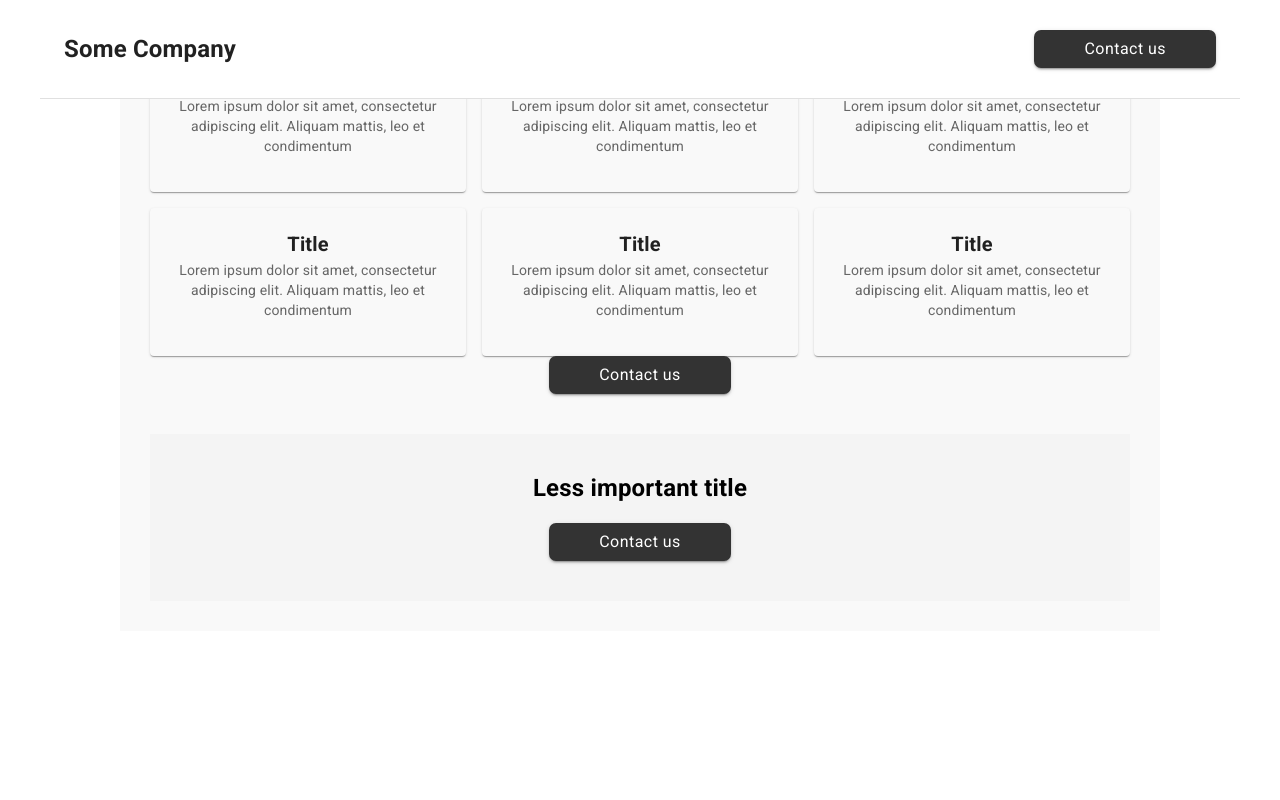
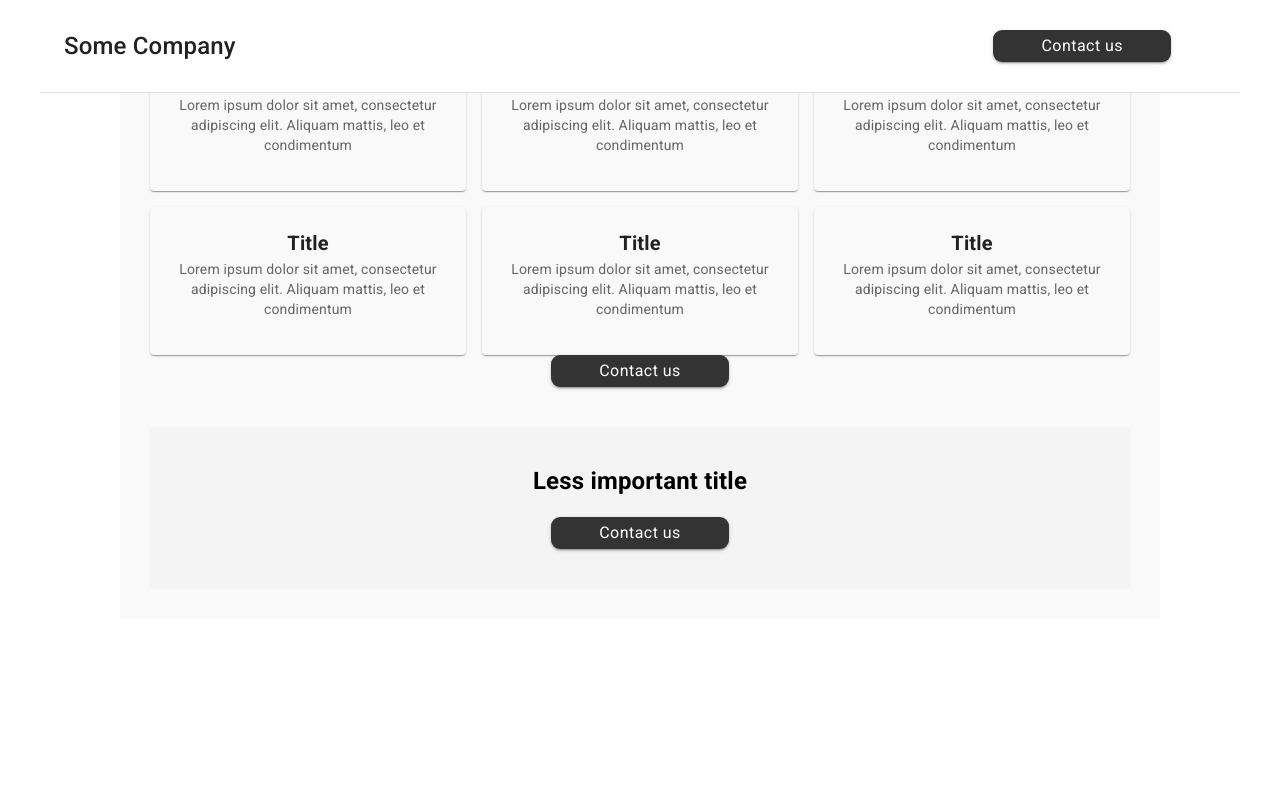
Before and after one commit to RubyVine01/simple-company-site, a Next.js app: page / in a window 1280 px wide. Shown: the top 800 px of the page. Built offline with nearby package versions, Linux system fonts and the light colour scheme.

Commit message:
edit header

```diff
--- a/src/components/ContactButton.tsx
+++ b/src/components/ContactButton.tsx
@@ -13,8 +13,8 @@ const ContactButton: React.FC = () => {
           textTransform: "none",
           fontWeight: "300",
           fontSize: "1rem",
-          borderRadius: "7px",
-          padding: "5px 50px",
+          borderRadius: "9px",
+          padding: "2px 48px",
           "&:hover": {
             backgroundColor: "#555",
           },
--- a/src/components/Header.tsx
+++ b/src/components/Header.tsx
@@ -14,12 +14,12 @@ const Header: React.FC = () => {
         sx={{
           display: "flex",
           justifyContent: "space-between",
-          padding: "30px 20px",
+          margin: "14px 45px 14px 0",
         }}
       >
         <Typography
           variant="h6"
-          sx={{ fontWeight: "bold", fontSize: "1.5rem" }}
+          sx={{ fontWeight: "500", fontSize: "1.5rem" }}
         >
           Some Company
         </Typography>
```
